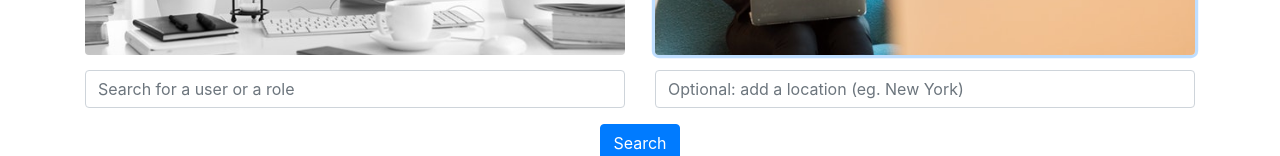
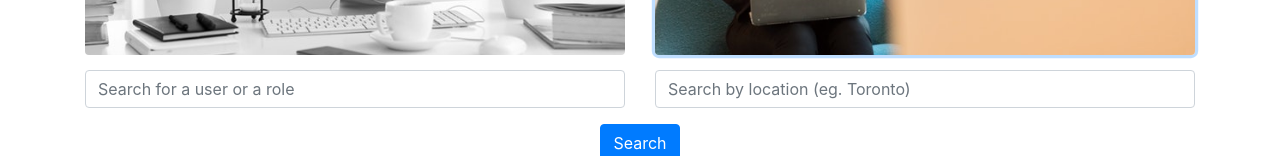
Before and after one commit to DreissenZulu/Project-3, a React (Create React App) app in the folder client/: page /home in a window 1280 px wide. Both pictures are taken after a click on the button "People". Shown: the part 579-735 px from the top of the page. Built offline with nearby package versions, Linux system fonts and the light colour scheme.

Commit message:
Changed placeholder text for user search

```diff
--- a/client/src/components/SearchBar.js
+++ b/client/src/components/SearchBar.js
@@ -25,7 +25,7 @@ function SearchBar(props) {
               <input className="form-control" name="search" onChange={props.handleSearch} type="search" placeholder="Search for a user or a role" autoComplete="off" aria-label="Search" />
             </div>
             <div className="form-group col-md-6">
-              <input className="form-control" name="location" onChange={props.handleSearch} type="search" placeholder="Optional: add a location (eg. New York)" autoComplete="off" aria-label="Location" />
+              <input className="form-control" name="location" onChange={props.handleSearch} type="search" placeholder="Search by location (eg. Toronto)" autoComplete="off" aria-label="Location" />
             </div>
           </div>
 
```
